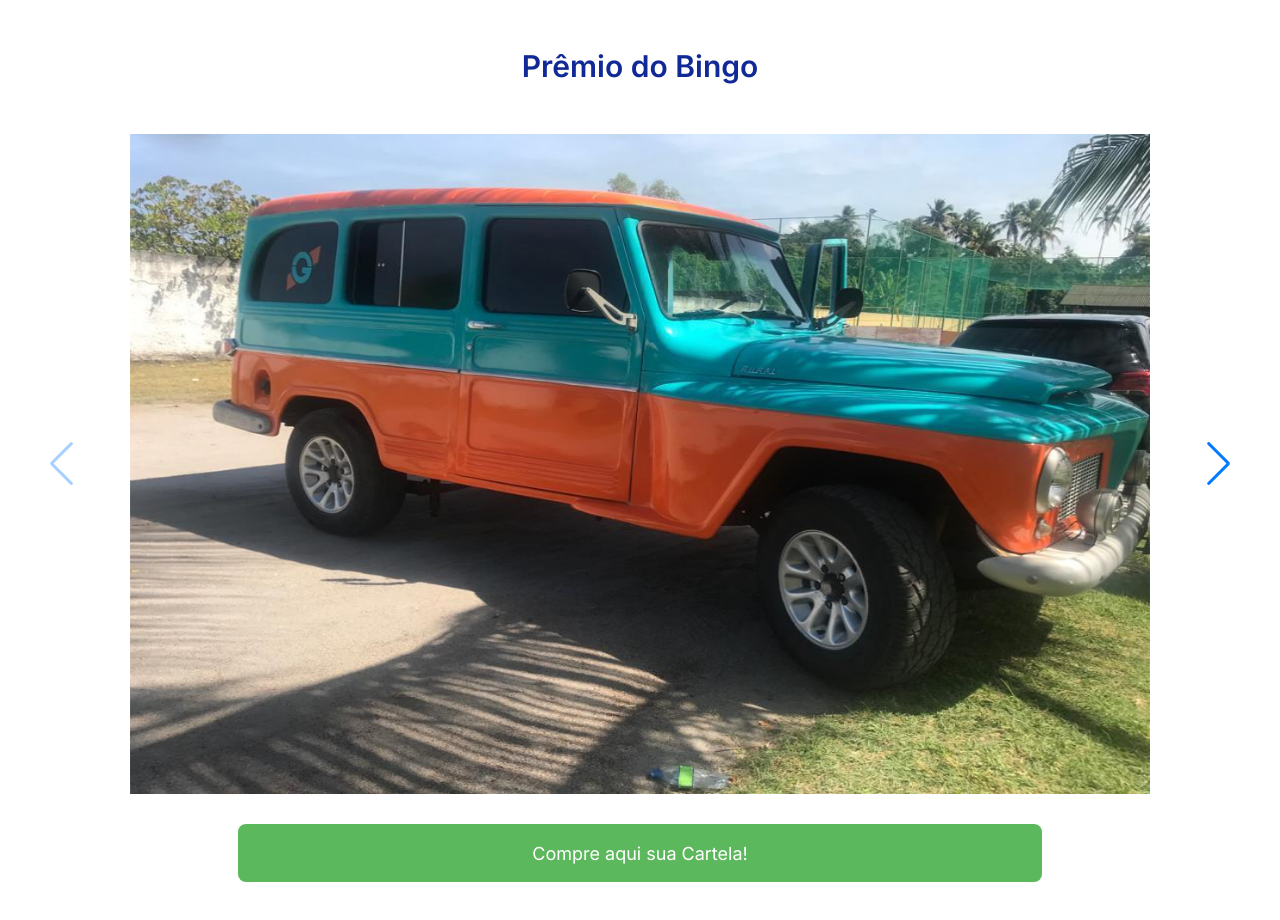
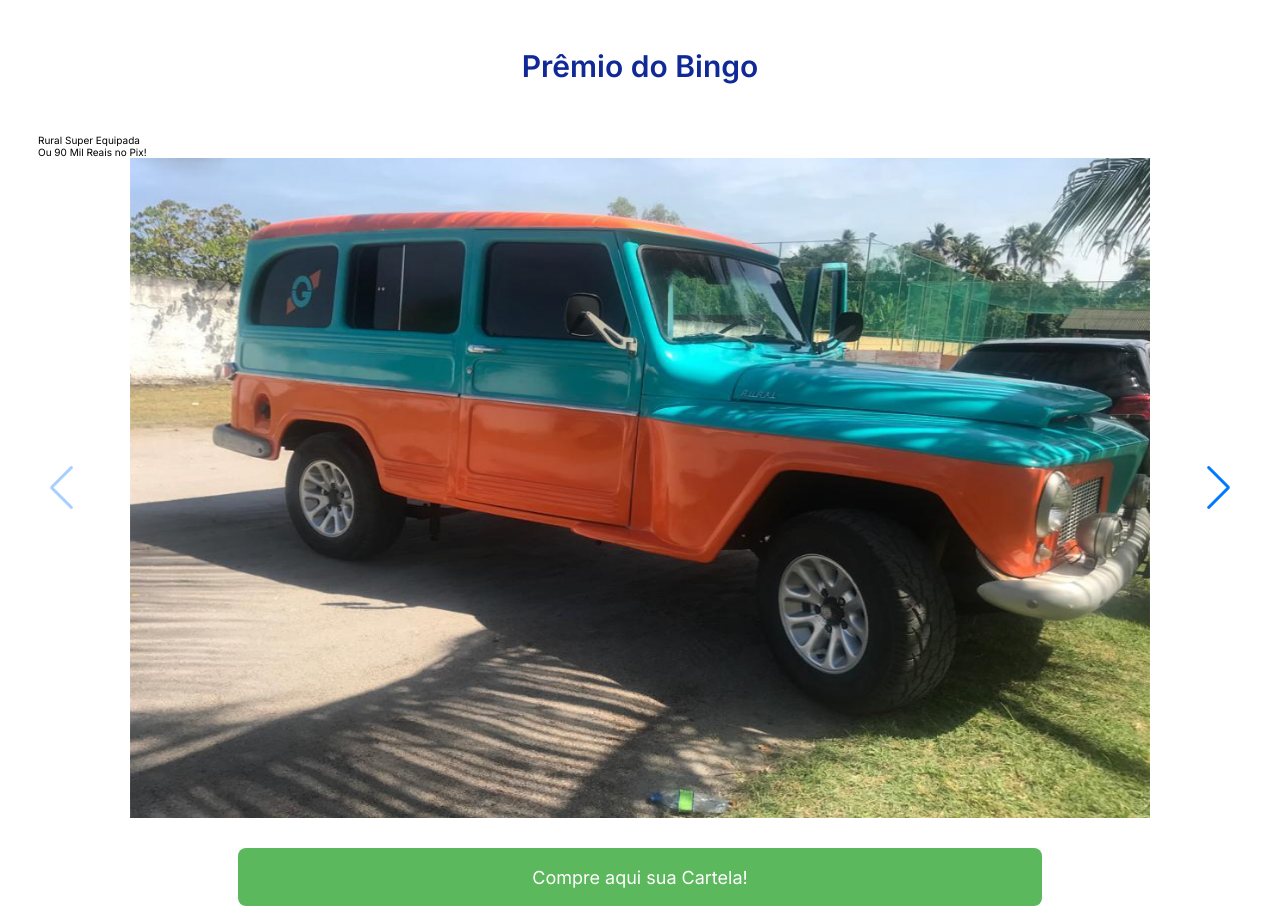
Before and after one commit to claudiocassimiro/associacao-nossa-senhora-aparecida, a Next.js app: page / in a window 1280 px wide. Shown: the part 2384-3304 px from the top of the page. Built offline with nearby package versions, Linux system fonts and the light colour scheme.

Commit message:
feat: implements new container with some infos

```diff
--- a/components/SwiperBingoPrize/index.tsx
+++ b/components/SwiperBingoPrize/index.tsx
@@ -11,6 +11,10 @@ export default function SwiperBingoPrize() {
   return (
     <div className={styles.SwiperBingoPrizeContainer}>
       <h2 className={styles.SwiperBingoPrizeTitle}>Prêmio do Bingo</h2>
+      <div className={styles.SwiperBingoPrizeContainerCharacteristics}>
+        <p className={styles.SwiperBingoPrizeText}>Rural Super Equipada</p>
+        <p className={styles.SwiperBingoPrizeText}>Ou 90 Mil Reais no Pix!</p>
+      </div>
       <div className={styles.SwiperSwiperContainer}>
         <Swiper
           navigation={true}
```
